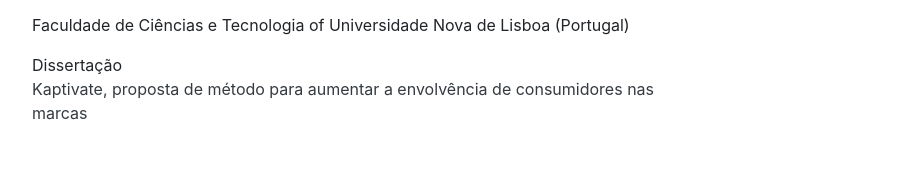
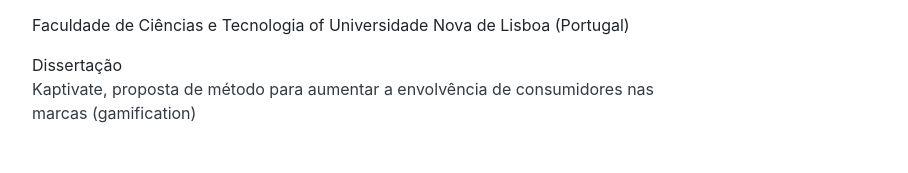
Before and after one commit to RME13/ruievaristo.github.io, a website with bundled scripts: page index.html in a window 1280 px wide. Shown: the part 2525-2698 px from the top of the page, without its empty margins (288-1196 px from the left). Built offline with nearby package versions, Linux system fonts and the light colour scheme; a script that the page names is missing; a web font is replaced by a local one.

Commit message:
missing file

```diff
--- a/index.html
+++ b/index.html
@@ -267,7 +267,7 @@
               <div class="subheading mb-3">Degree and Masters </div>
               <p>Faculdade de Ciências e Tecnologia of Universidade Nova de Lisboa (Portugal)</p>
               <p>Dissertação<br>
-                <a href="//hdl.handle.net/10362/14325" target="_blank" style="color:#343a40">Kaptivate, proposta de método para aumentar a envolvência de consumidores nas marcas</a>
+                <a href="//hdl.handle.net/10362/14325" target="_blank" style="color:#343a40">Kaptivate, proposta de método para aumentar a envolvência de consumidores nas marcas (gamification)</a>
               </p>
             </div>
             <div class="resume-date text-md-right">
```
